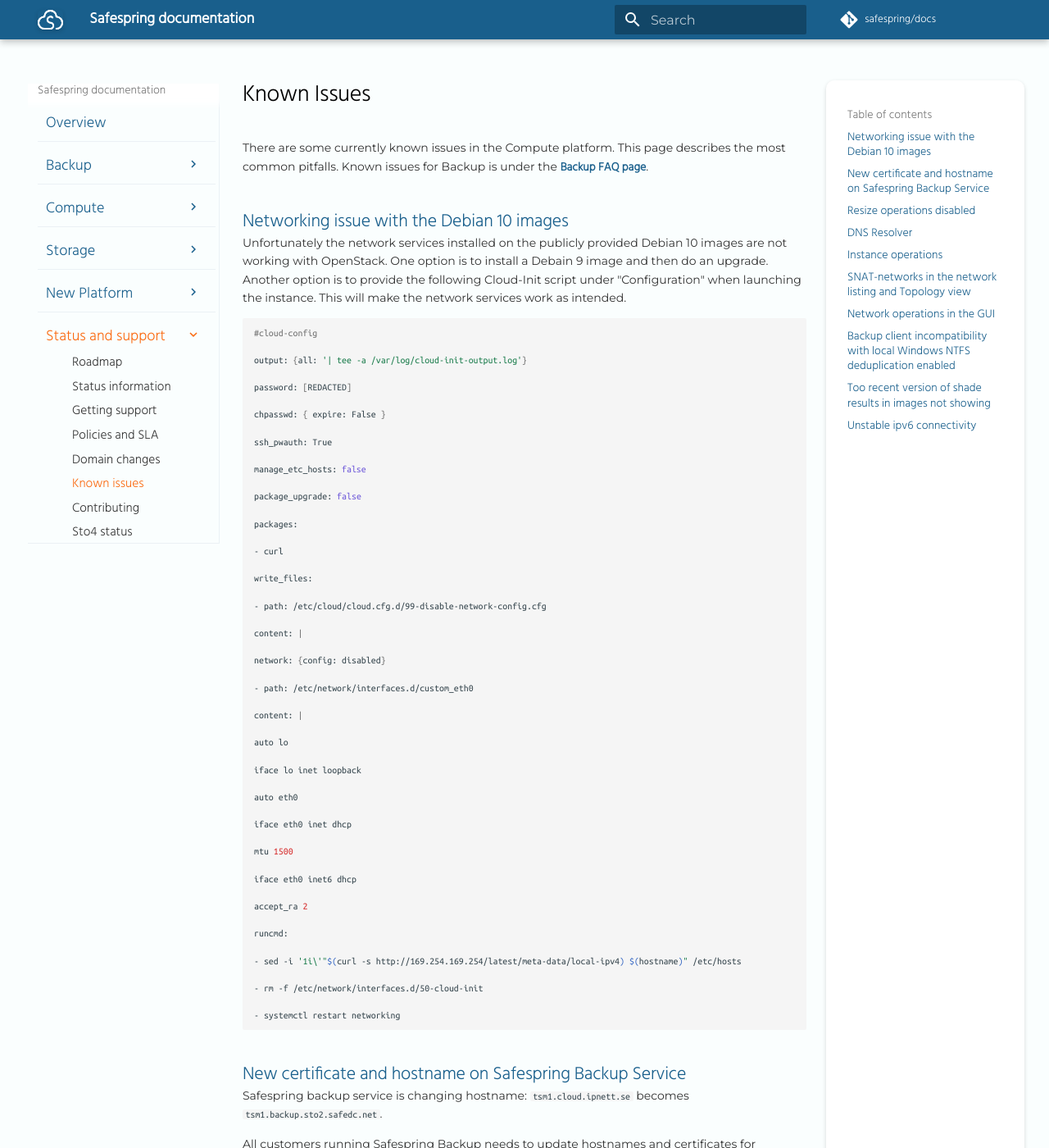
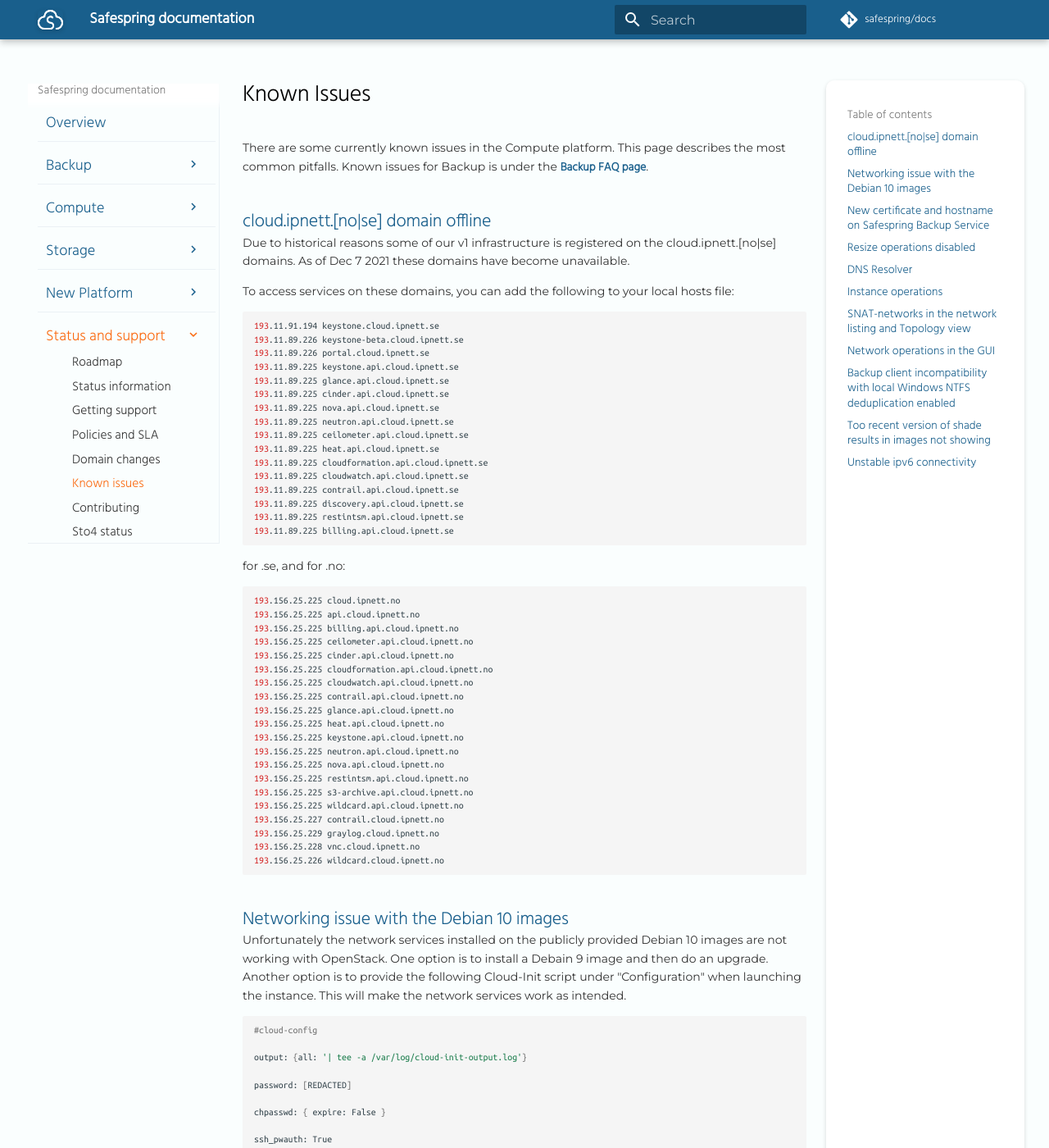
Before and after one commit to safespring/docs, an MkDocs documentation site: the page built from content/service/known_issues.md, in a window 1280 px wide and 1400 px high. Shown: the whole window at 82% size. Built offline with MkDocs 1.6.1 and Material for MkDocs 9.7.7, drawn with Linux system fonts in a browser that asks for light colours; a script that is not in the unit is left out; comment, search, counter and statistics services are not loaded; old or Windows-style settings are respelled for this version of MkDocs.

Commit message:
Workaround to unavailable ipnett dns

````diff
--- a/content/service/known_issues.md
+++ b/content/service/known_issues.md
@@ -2,6 +2,55 @@
 
 There are some currently known issues in the Compute platform. This page
 describes the most common pitfalls. Known issues for Backup is under the [Backup FAQ page](/backup/faq).
+
+## cloud.ipnett.[no|se] domain offline
+Due to historical reasons some of our v1 infrastructure is registered on the cloud.ipnett.[no|se] domains. As of Dec 7 2021 these domains have become unavailable.
+
+To access services on these domains, you can add the following to your local hosts file:
+
+```shell
+193.11.91.194 keystone.cloud.ipnett.se
+193.11.89.226 keystone-beta.cloud.ipnett.se
+193.11.89.226 portal.cloud.ipnett.se
+193.11.89.225 keystone.api.cloud.ipnett.se
+193.11.89.225 glance.api.cloud.ipnett.se
+193.11.89.225 cinder.api.cloud.ipnett.se
+193.11.89.225 nova.api.cloud.ipnett.se
+193.11.89.225 neutron.api.cloud.ipnett.se
+193.11.89.225 ceilometer.api.cloud.ipnett.se
+193.11.89.225 heat.api.cloud.ipnett.se
+193.11.89.225 cloudformation.api.cloud.ipnett.se
+193.11.89.225 cloudwatch.api.cloud.ipnett.se
+193.11.89.225 contrail.api.cloud.ipnett.se
+193.11.89.225 discovery.api.cloud.ipnett.se
+193.11.89.225 restintsm.api.cloud.ipnett.se
+193.11.89.225 billing.api.cloud.ipnett.se
+```
+
+for .se, and for .no:
+
+```shell
+193.156.25.225 cloud.ipnett.no
+193.156.25.225 api.cloud.ipnett.no
+193.156.25.225 billing.api.cloud.ipnett.no
+193.156.25.225 ceilometer.api.cloud.ipnett.no
+193.156.25.225 cinder.api.cloud.ipnett.no
+193.156.25.225 cloudformation.api.cloud.ipnett.no
+193.156.25.225 cloudwatch.api.cloud.ipnett.no
+193.156.25.225 contrail.api.cloud.ipnett.no
+193.156.25.225 glance.api.cloud.ipnett.no
+193.156.25.225 heat.api.cloud.ipnett.no
+193.156.25.225 keystone.api.cloud.ipnett.no
+193.156.25.225 neutron.api.cloud.ipnett.no
+193.156.25.225 nova.api.cloud.ipnett.no
+193.156.25.225 restintsm.api.cloud.ipnett.no
+193.156.25.225 s3-archive.api.cloud.ipnett.no
+193.156.25.225 wildcard.api.cloud.ipnett.no
+193.156.25.227 contrail.cloud.ipnett.no
+193.156.25.229 graylog.cloud.ipnett.no
+193.156.25.228 vnc.cloud.ipnett.no
+193.156.25.226 wildcard.cloud.ipnett.no
+```
 
 ## Networking issue with the Debian 10 images
 Unfortunately the network services installed on the publicly provided Debian 10 images are not working with OpenStack. One option is to install a Debain 9 image and
````
